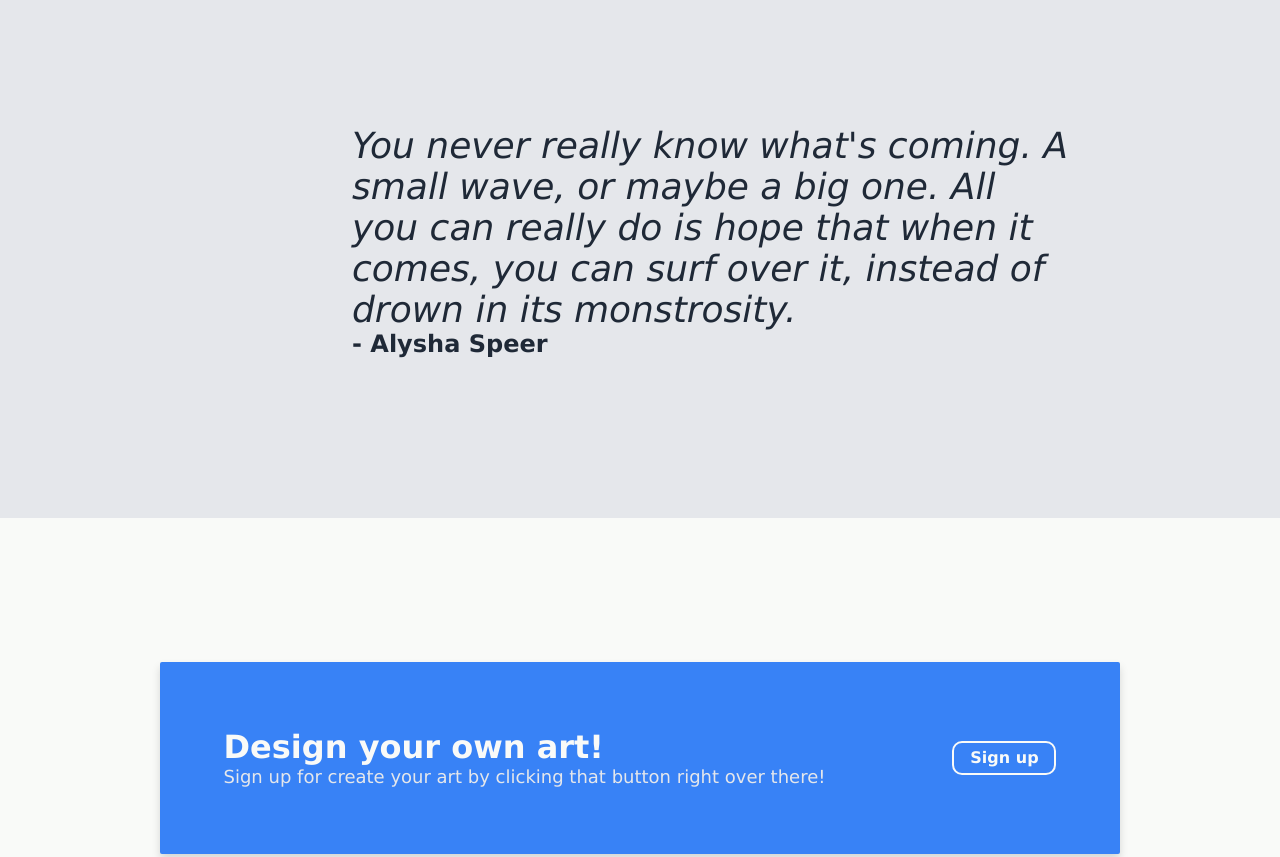
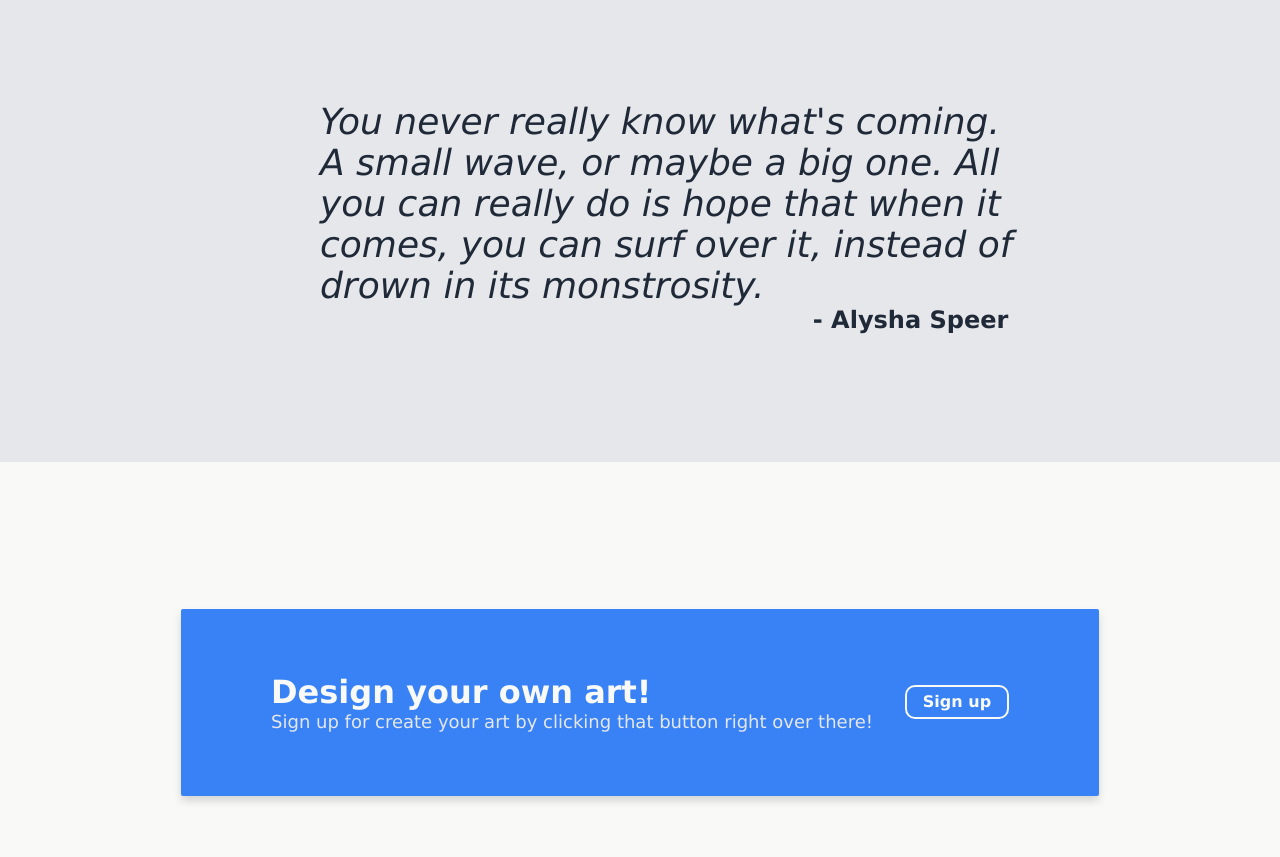
Before and after one commit to andressasiewers/landing-page, a plain HTML site: page index.html in a window 1280 px wide. Shown: the part 1160-2017 px from the top of the page. Drawn offline with Linux system fonts and the light colour scheme.

Commit message:
Modify style     Change flex properties values

```diff
--- a/style.css
+++ b/style.css
@@ -111,15 +111,14 @@ ul {
 }
 
 .header-image {
-    width: 50%;
-    height: 25%;
+    width: 45%;
+    height: 18%;
     border-radius: 2px;
     display: flex;
     flex-shrink: 0;
 }
 
 /* second container, information */
-
 
 .information-header-text {
     font-size: 36px;
@@ -128,7 +127,8 @@ ul {
     display: flex;
     justify-content: center;
     padding-top: 5rem;
-    padding-bottom: 3rem;
+    padding-bottom: 2rem;
+    flex: 1 1 auto;
 }
 
 .image img {
@@ -152,21 +152,29 @@ ul {
     width: 17rem;
     text-align: center;
     padding-top: .5rem;
-    padding-bottom: 7rem;
+    padding-bottom: 1rem;
 }
 
 .image-subtext {
     display: flex;
     justify-content: center;
     align-content: center;
-    gap: 1rem;
+    gap: 1%;
+    flex-wrap: wrap;
+    padding-bottom: 8rem;
 }
 
 /* third container, quote container */
 
 .quote {
     background-color: #e5e7eb;
-    padding: 10rem 22rem;
+    display: flex;
+    flex-wrap: wrap;
+    flex: 1 1 auto;
+    padding-left: 25%;
+    padding-right: 20%;
+    padding-bottom: 10%;
+    padding-top: 10%;
 }
 
 .quote-text {
@@ -174,17 +182,18 @@ ul {
     color: #1f2937;
     font-style: italic;
     font-weight: 100;
-    width: 45rem;
+    width: 100%;
     padding-bottom: 0;
 }
 
 .author {
     font-size: 24px;
     color: #1f2937;
-    font-weight: bolder;
-    width: 20rem;
+    font-weight: 900;
+    width: 90%;
     display: flex;
-    flex-shrink: 0;
+    flex-shrink: 1;
+    padding-left: 70%;
 }
 
 /* fourth container, box action */
@@ -195,30 +204,38 @@ ul {
     display: flex;
     justify-content: center;
     align-items: center;
+    flex: 1 1 auto;
 }
 
 .box-action {
     background-color: #3882f6;
-    height: 12rem;
-    width: 60rem;
     border-radius: 2px;
     box-shadow: 0 5px 8px 0px rgba(8, 8, 8, 0.145);
     display: flex;
     justify-content: space-around;
     align-items: center;
-    flex-shrink: 0;
+    flex: 0 1 auto;
+    flex-wrap: wrap;
+    padding: 5%;
+    padding-left: 7%;
+    padding-right: 7%;
+    gap: 2rem;
 }
 
 .action-title {
     font-size: 32px;
     color: #F9FAF8;
     font-weight: bolder;
+    display: flex;
+    flex-shrink: 1;
 }
 
 .action-subtext {
     color: #e5e7eb;
     font-size: 18px;
     font-weight: lighter;
+    display: flex;
+    flex-shrink: 1;
 }
 
 .button-two {
```
